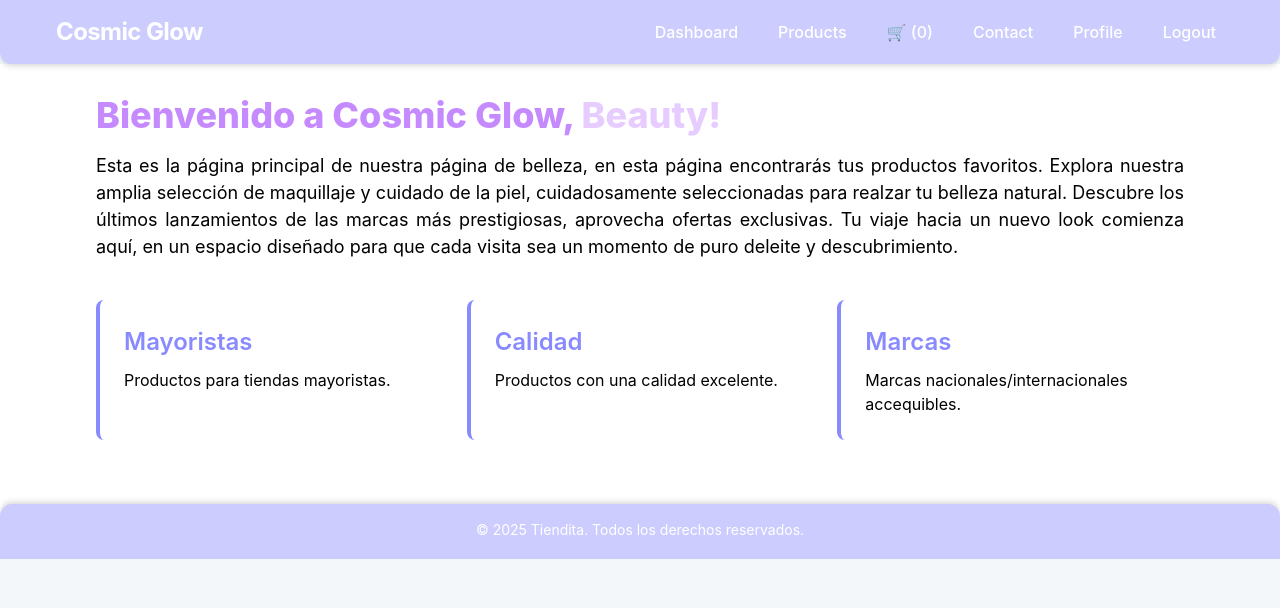
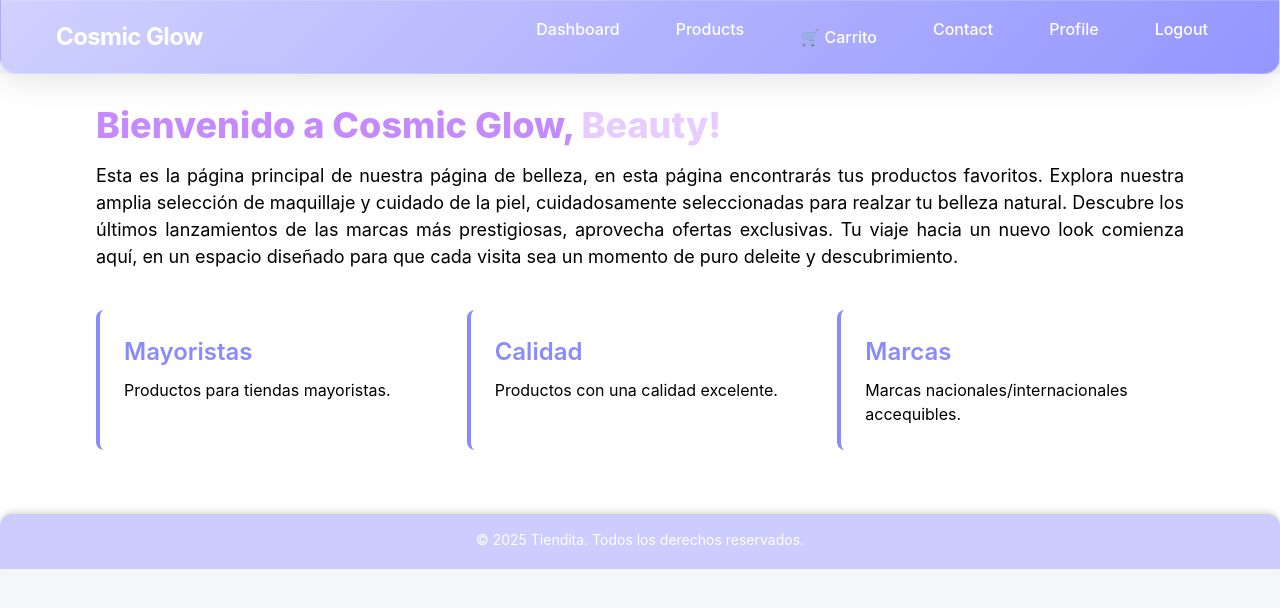
Before and after one commit to Isabellaariza/Cosmic-Glow, a React (Vite) app: page / in a window 1280 px wide. Shown: the top 608 px of the page. Built offline with nearby package versions, Linux system fonts and the light colour scheme.

Commit message:
Feat: Menú glassmorphism elegante y carrito con badge circular

```diff
--- a/src/features/shared/components/Header/Header.css
+++ b/src/features/shared/components/Header/Header.css
@@ -1,12 +1,15 @@
 .main-header {
-    background-color: #CCCCFF;
+    background: linear-gradient(135deg, rgba(204, 204, 255, 0.9), rgba(138, 138, 255, 0.9));
+    backdrop-filter: blur(20px);
+    -webkit-backdrop-filter: blur(20px);
     color: #ffffff;
     padding: 1rem;
-    box-shadow: 0 4px 6px -1px rgba(0, 0, 0, 0.1), 0 2px 4px -1px rgba(0, 0, 0, 0.06);
-    border-bottom-left-radius: 0.75rem;
-    border-bottom-right-radius: 0.75rem;
+    box-shadow: 0 8px 32px rgba(0, 0, 0, 0.1);
+    border-bottom-left-radius: 1rem;
+    border-bottom-right-radius: 1rem;
     width: 100%;
     position: relative;
+    border: 1px solid rgba(255, 255, 255, 0.2);
 }
 
 .nav-container {
@@ -38,29 +41,35 @@
     flex-direction: column;
     justify-content: center;
     align-items: center;
-    background: rgba(255, 255, 255, 0.1);
-    border: 2px solid rgba(255, 255, 255, 0.3);
-    border-radius: 6px;
+    background: rgba(255, 255, 255, 0.15);
+    backdrop-filter: blur(10px);
+    -webkit-backdrop-filter: blur(10px);
+    border: 1px solid rgba(255, 255, 255, 0.3);
+    border-radius: 12px;
     cursor: pointer;
-    padding: 8px;
-    width: 45px;
-    height: 40px;
+    padding: 10px;
+    width: 48px;
+    height: 44px;
     transition: all 0.3s ease;
+    box-shadow: 0 4px 16px rgba(0, 0, 0, 0.1);
 }
 
 .hamburger-btn:hover {
-    background: rgba(255, 255, 255, 0.2);
+    background: rgba(255, 255, 255, 0.25);
     border-color: rgba(255, 255, 255, 0.5);
+    transform: translateY(-2px);
+    box-shadow: 0 6px 20px rgba(0, 0, 0, 0.15);
 }
 
 .hamburger-btn span {
-    width: 22px;
+    width: 24px;
     height: 3px;
-    background-color: white;
-    margin: 2px 0;
-    transition: 0.3s;
-    border-radius: 2px;
+    background: linear-gradient(90deg, white, rgba(255, 255, 255, 0.8));
+    margin: 3px 0;
+    transition: all 0.3s ease;
+    border-radius: 3px;
     display: block;
+    box-shadow: 0 1px 3px rgba(0, 0, 0, 0.1);
 }
 
 .nav-links {
@@ -74,12 +83,48 @@
 .nav-item {
     color: white;
     text-decoration: none;
-    transition: color 200ms ease-in-out;
-    padding: 0.5rem;
+    transition: all 300ms ease;
+    padding: 0.5rem 1rem;
+    border-radius: 0.5rem;
+    position: relative;
+    font-weight: 500;
 }
 
 .nav-item:hover {
-    color: #8A8AFF;
+    background: rgba(255, 255, 255, 0.1);
+    transform: translateY(-2px);
+    box-shadow: 0 4px 12px rgba(0, 0, 0, 0.1);
+}
+
+.cart-link {
+    display: flex;
+    align-items: center;
+    gap: 0.5rem;
+    position: relative;
+}
+
+.cart-badge {
+    background: linear-gradient(135deg, #ff6b6b, #ff8e8e);
+    color: white;
+    border-radius: 50%;
+    width: 20px;
+    height: 20px;
+    display: flex;
+    align-items: center;
+    justify-content: center;
+    font-size: 0.75rem;
+    font-weight: bold;
+    position: absolute;
+    top: -5px;
+    right: -5px;
+    box-shadow: 0 2px 8px rgba(255, 107, 107, 0.4);
+    animation: pulse 2s infinite;
+}
+
+@keyframes pulse {
+    0% { transform: scale(1); }
+    50% { transform: scale(1.1); }
+    100% { transform: scale(1); }
 }
 
 @media (max-width: 1024px) {
@@ -98,26 +143,41 @@
         top: 100%;
         left: 0;
         right: 0;
-        background: rgba(204, 204, 255, 0.9);
-        backdrop-filter: blur(10px);
-        -webkit-backdrop-filter: blur(10px);
+        background: linear-gradient(135deg, rgba(204, 204, 255, 0.95), rgba(138, 138, 255, 0.95));
+        backdrop-filter: blur(20px);
+        -webkit-backdrop-filter: blur(20px);
         flex-direction: column;
-        padding: 1rem;
-        gap: 0.5rem;
-        border-radius: 0 0 0.75rem 0.75rem;
-        box-shadow: 0 8px 32px rgba(0, 0, 0, 0.2);
+        padding: 1.5rem;
+        gap: 0.8rem;
+        border-radius: 0 0 1rem 1rem;
+        box-shadow: 0 12px 40px rgba(0, 0, 0, 0.15);
+        border: 1px solid rgba(255, 255, 255, 0.2);
+        border-top: none;
         z-index: 1000;
     }
 
     .nav-item {
-        padding: 0.75rem;
+        padding: 1rem;
         text-align: center;
-        border-bottom: 1px solid rgba(255, 255, 255, 0.1);
+        border-radius: 0.75rem;
         display: block;
         width: 100%;
+        margin: 0.2rem 0;
+        background: rgba(255, 255, 255, 0.05);
+        border: 1px solid rgba(255, 255, 255, 0.1);
+        transition: all 300ms ease;
     }
 
-    .nav-item:last-child {
-        border-bottom: none;
+    .nav-item:hover {
+        background: rgba(255, 255, 255, 0.15);
+        transform: translateY(-3px);
+        box-shadow: 0 6px 20px rgba(0, 0, 0, 0.1);
+    }
+
+    .cart-badge {
+        position: relative;
+        top: 0;
+        right: 0;
+        margin-left: 0.5rem;
     }
 }
--- a/src/features/shared/components/Header/Header.jsx
+++ b/src/features/shared/components/Header/Header.jsx
@@ -28,8 +28,11 @@ const Header = ({ cartItemCount }) => {
           <li><Link to="/dashboard" className="nav-item" onClick={() => setIsMenuOpen(false)}>Dashboard</Link></li>
           <li><Link to="/products" className="nav-item" onClick={() => setIsMenuOpen(false)}>Products</Link></li>
           <li>
-            <Link to="/car" className="nav-item" onClick={() => setIsMenuOpen(false)}>
-              🛒 ({cartItemCount})
+            <Link to="/car" className="nav-item cart-link" onClick={() => setIsMenuOpen(false)}>
+              🛒 Carrito
+              {cartItemCount > 0 && (
+                <span className="cart-badge">{cartItemCount}</span>
+              )}
             </Link>
           </li>
           <li><Link to="/contact" className="nav-item" onClick={() => setIsMenuOpen(false)}>Contact</Link></li>
```
